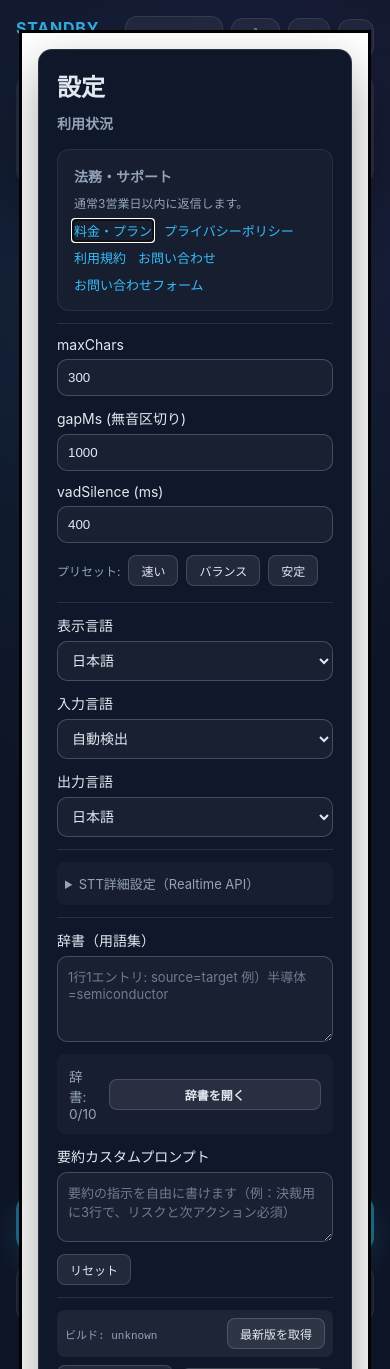
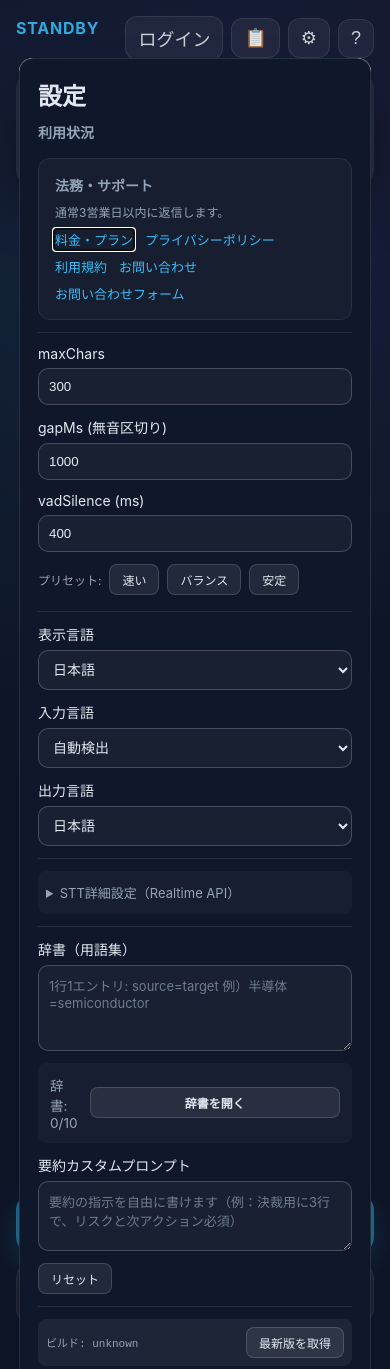
Before and after one commit to Yoshiki785/realtime-translator-pwa, a FastAPI app: page / in a window 390 px wide. Shown: the top 1369 px of the page. Run offline with FastAPI, Linux system fonts and the light colour scheme; some libraries are stand-ins or nearby versions.

Commit message:
Fix settings modal overflow on iPhone: constrain width

```diff
--- a/static/styles.css
+++ b/static/styles.css
@@ -282,6 +282,40 @@ body {
 
 #a2hs.show {
   display: block;
+}
+
+/* Settings dialog: keep within viewport on mobile (iPhone Safari) */
+#settingsModal {
+  max-height: calc(100dvh - env(safe-area-inset-top) - env(safe-area-inset-bottom));
+  overflow: hidden;
+  padding: 0;
+  border: none;
+  border-radius: 14px;
+  width: min(96vw, 720px);
+  margin: auto;
+  box-sizing: border-box;
+}
+
+@supports not (height: 100dvh) {
+  #settingsModal {
+    max-height: calc(100vh - env(safe-area-inset-top) - env(safe-area-inset-bottom));
+  }
+}
+
+#settingsModal > .modal {
+  max-height: inherit;
+  overflow-y: auto;
+  -webkit-overflow-scrolling: touch;
+  width: 100%;
+  box-sizing: border-box;
+}
+
+#settingsModal textarea,
+#settingsModal input,
+#settingsModal select,
+#settingsModal button {
+  max-width: 100%;
+  box-sizing: border-box;
 }
 
 .modal {
```
